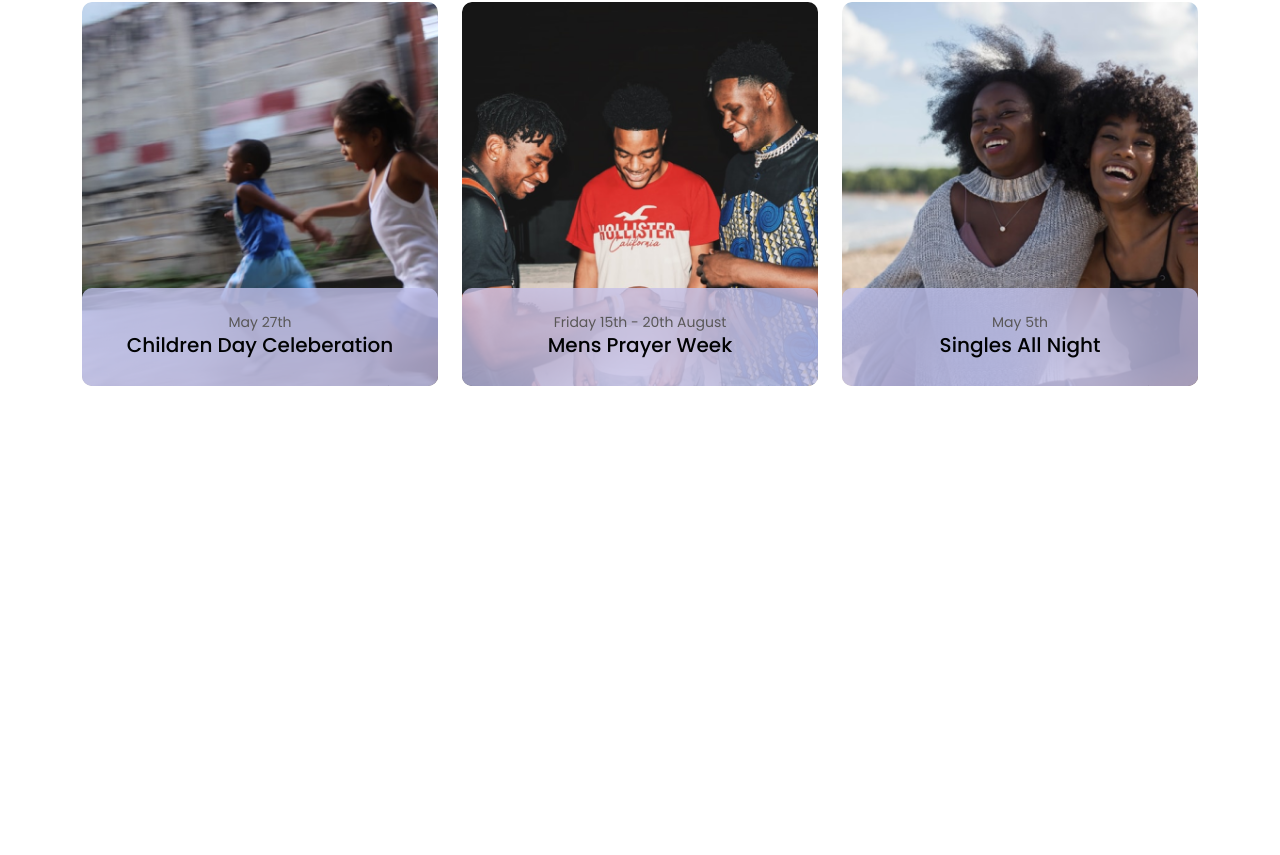
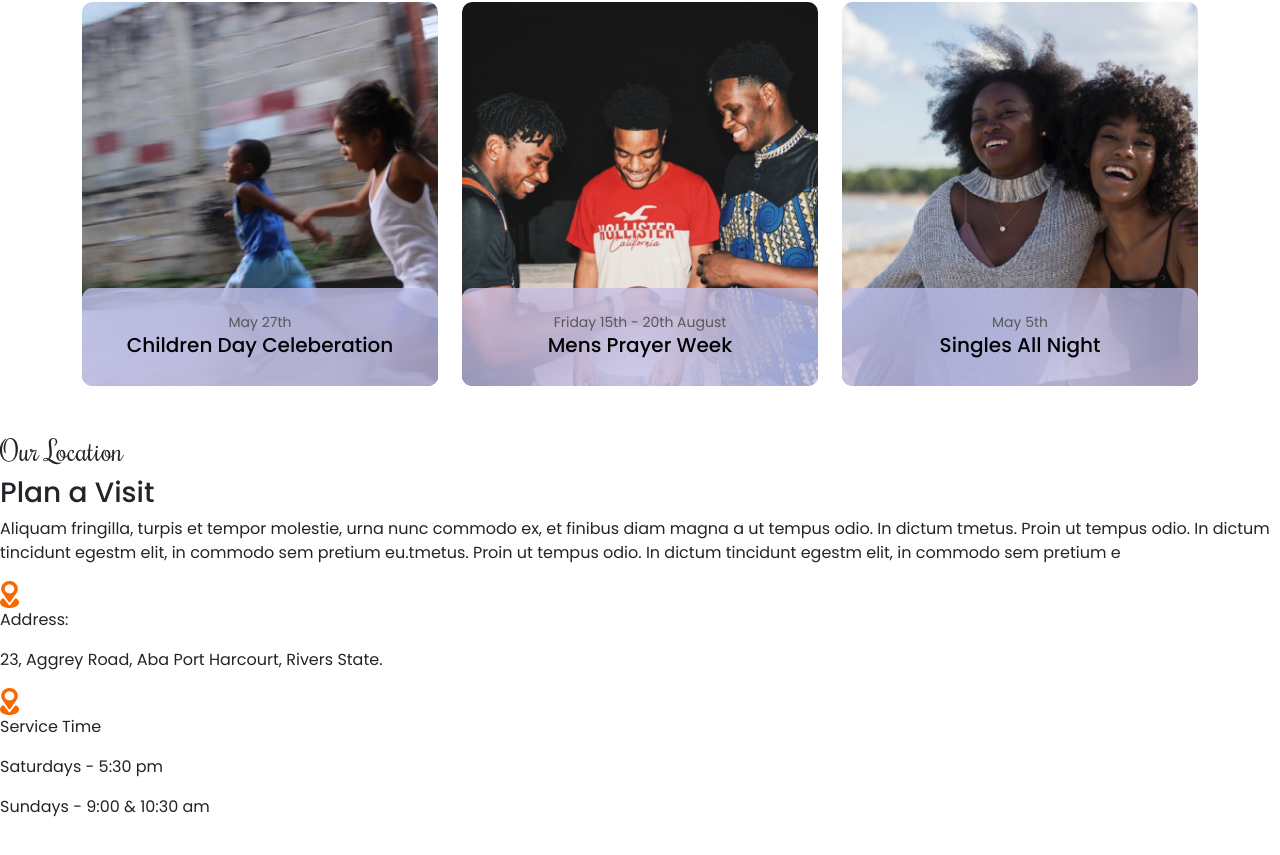
Before and after one commit to pin4eva/joint_heirs_frontend, a Next.js app: page /events/Index in a window 1280 px wide. Shown: the part 1342-2197 px from the top of the page. Before the commit the page ends 1728 px from the top, so only its background shows below. Built offline with nearby package versions, Linux system fonts and the light colour scheme.

Commit message:
start events-location section

```diff
--- a/src/pages/events/Index.tsx
+++ b/src/pages/events/Index.tsx
@@ -1,3 +1,4 @@
+/* eslint-disable @next/next/no-img-element */
 import { events } from "components/events/event.data";
 import EventCard from "components/events/EventCard";
 import Link from "next/link";
@@ -109,6 +110,39 @@ const EventsPage = () => {
 							})}
 				</div>
 			</section>
+			<section className="events-location">
+				<div className="events-location-inner">
+					<div className="events-location-text">
+						<h3 className="rochester">Our Location</h3>
+						<h3>Plan a Visit</h3>
+						<p>
+							Aliquam fringilla, turpis et tempor molestie, urna nunc commodo ex, et finibus diam
+							magna a ut tempus odio. In dictum tmetus. Proin ut tempus odio. In dictum tincidunt
+							egestm elit, in commodo sem pretium eu.tmetus. Proin ut tempus odio. In dictum
+							tincidunt egestm elit, in commodo sem pretium e
+						</p>
+						<div className="location-info">
+							<div className="address">
+								<img src="/images/location.png" alt="" />
+								<div className="address-text">
+									<p>Address:</p>
+									<p>23, Aggrey Road, Aba Port Harcourt, Rivers State.</p>
+								</div>
+							</div>
+							<div className="time">
+								<img src="/images/location.png" alt="" />
+								<div className="time-text">
+									<p>Service Time</p>
+									<p>Saturdays - 5:30 pm </p>
+									<p>Sundays - 9:00 & 10:30 am</p>
+								</div>
+							</div>
+						</div>
+					</div>
+					<div className="events-location-map"></div>
+				</div>
+				{/* <img src="/images/events-location-img.png" alt="" /> */}
+			</section>
 		</div>
 		// </FrontLayout>
 	);
--- a/src/styles/events.scss
+++ b/src/styles/events.scss
@@ -80,6 +80,12 @@
 			}
 		}
 	}
+	&-location {
+		margin-block: 3rem;
+		&-inner {
+			// display: flex;
+		}
+	}
 }
 
 .event-card {
```
Also changed, not shown: public/images/events-location-img.png (added), public/images/location.png (added).
